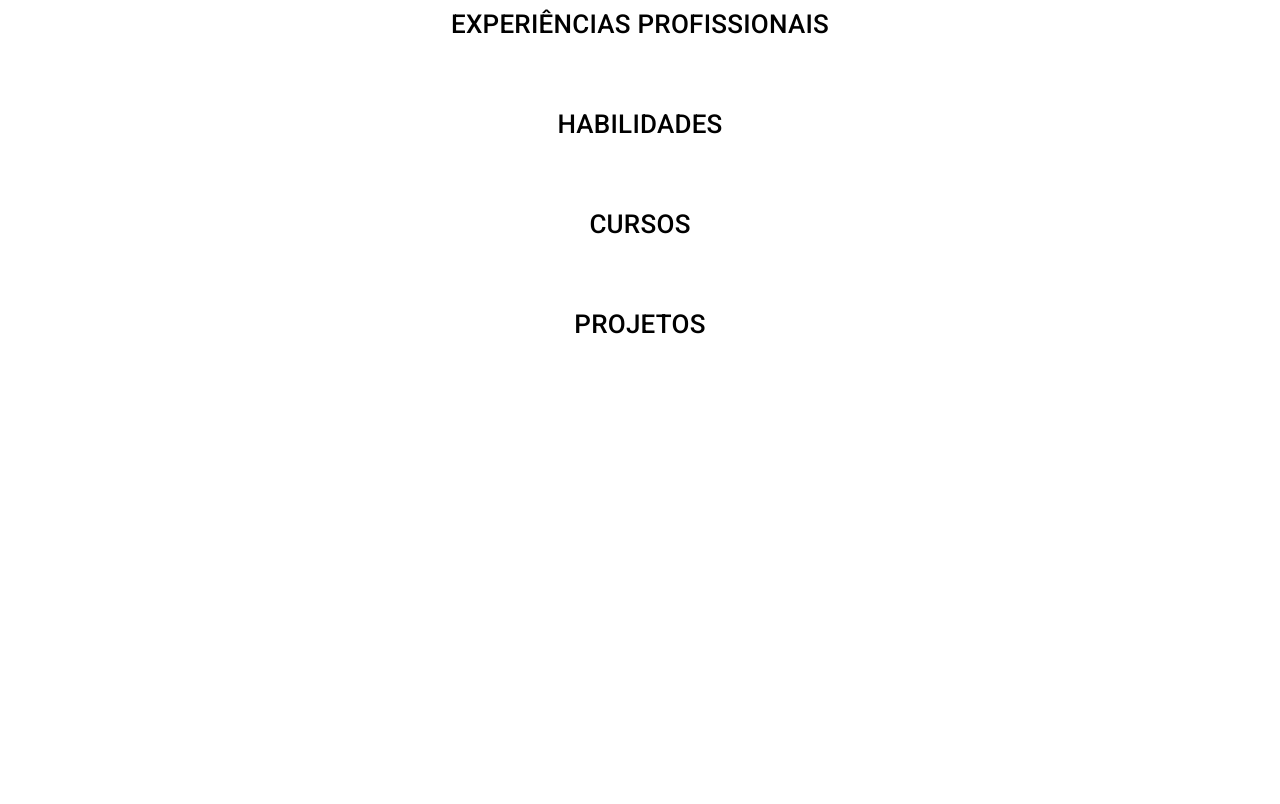
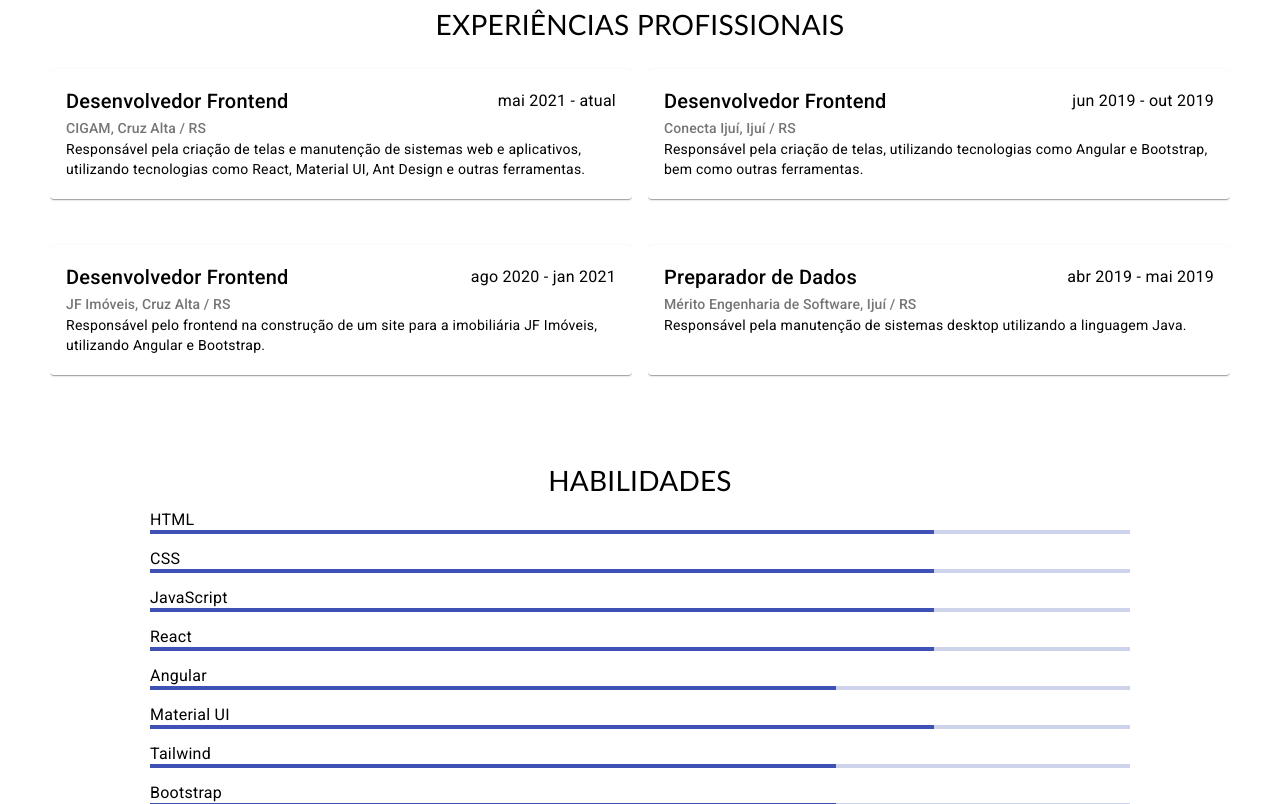
Before and after one commit to joaovfog/joaovfog.github.io, an Angular app: page / in a window 1280 px wide. Shown: the part 580-1384 px from the top of the page. Before the commit the page ends 964 px from the top, so only its background shows below. Built offline with nearby package versions, Linux system fonts and the light colour scheme.

Commit message:
feat: professional experiences and skills sections

```diff
--- a/src/app/app.module.ts
+++ b/src/app/app.module.ts
@@ -6,6 +6,8 @@ import { AppComponent } from './app.component';
 
 import { MatToolbarModule } from '@angular/material/toolbar';
 import { MatGridListModule } from '@angular/material/grid-list';
+import { MatCardModule } from '@angular/material/card'
+import { MatProgressBarModule } from '@angular/material/progress-bar'
 
 import { HeaderComponent } from './components/header/header.component';
 import { SkillsSectionComponent } from './components/skills-section/skills-section.component';
@@ -24,7 +26,7 @@ import { CoursesComponent } from './components/courses/courses.component';
     ProfessionalExperiencesComponent,
     CoursesComponent,
   ],
-  imports: [BrowserModule, AppRoutingModule, MatToolbarModule, MatGridListModule],
+  imports: [BrowserModule, AppRoutingModule, MatToolbarModule, MatGridListModule, MatCardModule, MatProgressBarModule],
   providers: [],
   bootstrap: [AppComponent],
 })
--- a/src/app/components/professional-experiences/professional-experiences.component.css
+++ b/src/app/components/professional-experiences/professional-experiences.component.css
@@ -1,10 +1,19 @@
-.experiences {
+.experiences-title {
     display: flex;
     justify-content: center;
     margin-top: 80px;
+    margin-bottom: 20px;
+
+    font-size: 28px;
+    font-family: 'Gill Sans', 'Gill Sans MT', Calibri, 'Trebuchet MS', sans-serif;
 }
 
-.experiences-title {
-    font-size: 26px;
-    font-weight: 500;
+.card {
+    width: 700px;
+    height: 130px;
 }
+
+.card-date {
+    font-size: 16px;
+    margin-top: 6px;
+}
--- a/src/app/components/professional-experiences/professional-experiences.component.html
+++ b/src/app/components/professional-experiences/professional-experiences.component.html
@@ -1,3 +1,26 @@
-<div class="experiences">
+<div>
     <span class="experiences-title">EXPERIÊNCIAS PROFISSIONAIS</span>
+    <mat-grid-list cols="2" rowHeight="10rem" gutterSize="1rem">
+        <div *ngFor="let professionalExperience of professionalExperiences" class="professionalExperiences">
+            <mat-grid-tile>
+                <mat-card class="card">
+                    <mat-card-header>
+                        <mat-card-title-group>
+                            <mat-card-title>
+                                {{professionalExperience.title}}
+                            </mat-card-title>
+                            <mat-card-subtitle>
+                                {{professionalExperience.companyName}}, {{professionalExperience.city}} /
+                                {{professionalExperience.state}}
+                            </mat-card-subtitle>
+                            <p class="card-date">{{professionalExperience.date}}</p>
+                        </mat-card-title-group>
+                    </mat-card-header>
+                    <mat-card-content>
+                        {{professionalExperience.description}}
+                    </mat-card-content>
+                </mat-card>
+            </mat-grid-tile>
+        </div>
+    </mat-grid-list>
 </div>
--- a/src/app/components/professional-experiences/professional-experiences.component.ts
+++ b/src/app/components/professional-experiences/professional-experiences.component.ts
@@ -1,10 +1,56 @@
 import { Component } from '@angular/core';
+
+export interface ProfessionalExperience {
+  title: string;
+  date: string;
+  companyName: string;
+  city: string;
+  state: string;
+  description: string;
+}
 
 @Component({
   selector: 'app-professional-experiences',
   templateUrl: './professional-experiences.component.html',
-  styleUrls: ['./professional-experiences.component.css']
+  styleUrls: ['./professional-experiences.component.css'],
 })
 export class ProfessionalExperiencesComponent {
-
+  professionalExperiences: ProfessionalExperience[] = [
+    {
+      title: 'Desenvolvedor Frontend',
+      date: 'mai 2021 - atual',
+      companyName: 'CIGAM',
+      city: 'Cruz Alta',
+      state: 'RS',
+      description:
+        'Responsável pela criação de telas e manutenção de sistemas web e aplicativos, utilizando tecnologias como React, Material UI, Ant Design e outras ferramentas.',
+    },
+    {
+      title: 'Desenvolvedor Frontend',
+      date: 'jun 2019 - out 2019',
+      companyName: 'Conecta Ijuí',
+      city: 'Ijuí',
+      state: 'RS',
+      description:
+        'Responsável pela criação de telas, utilizando tecnologias como Angular e Bootstrap, bem como outras ferramentas.',
+    },
+    {
+      title: 'Desenvolvedor Frontend',
+      date: 'ago 2020 - jan 2021',
+      companyName: 'JF Imóveis',
+      city: 'Cruz Alta',
+      state: 'RS',
+      description:
+        'Responsável pelo frontend na construção de um site para a imobiliária JF Imóveis, utilizando Angular e Bootstrap.',
+    },
+    {
+      title: 'Preparador de Dados',
+      date: 'abr 2019 - mai 2019',
+      companyName: 'Mérito Engenharia de Software',
+      city: 'Ijuí',
+      state: 'RS',
+      description:
+        'Responsável pela manutenção de sistemas desktop utilizando a linguagem Java.',
+    }
+  ];
 }
--- a/src/app/components/skills-section/skills-section.component.css
+++ b/src/app/components/skills-section/skills-section.component.css
@@ -1,10 +1,25 @@
-.skills {
+.skills-title {
     display: flex;
     justify-content: center;
     margin-top: 80px;
+    margin-bottom: 20px;
+
+    font-size: 28px;
+    font-family: 'Gill Sans', 'Gill Sans MT', Calibri, 'Trebuchet MS', sans-serif;
 }
 
-.skills-title {
-    font-size: 26px;
-    font-weight: 500;
+.skill-title {
+    font-size: 16px;
 }
+
+.skills {
+    /* width: 700px; */
+}
+
+.skills-content {
+    padding: 0 100px 0 100px;
+}
+
+.progress-bar {
+    margin-bottom: 15px;
+}
--- a/src/app/components/skills-section/skills-section.component.html
+++ b/src/app/components/skills-section/skills-section.component.html
@@ -1,3 +1,11 @@
-<div class="skills">
+<div>
     <span class="skills-title">HABILIDADES</span>
+    <div class="skills-content">
+        <div *ngFor="let skill of skills" class="skills">
+            <div>
+                <span class="skill-title">{{skill.title}}</span>
+                <mat-progress-bar mode="determinate" value={{skill.level}} class="progress-bar" />
+            </div>
+        </div>
+    </div>
 </div>
--- a/src/app/components/skills-section/skills-section.component.ts
+++ b/src/app/components/skills-section/skills-section.component.ts
@@ -1,4 +1,9 @@
 import { Component } from '@angular/core';
+
+export interface Skills {
+  title: string;
+  level: string;
+}
 
 @Component({
   selector: 'app-skills-section',
@@ -6,5 +11,14 @@ import { Component } from '@angular/core';
   styleUrls: ['./skills-section.component.css']
 })
 export class SkillsSectionComponent {
-
+  skills: Skills[] = [
+    { title: 'HTML', level: '80' },
+    { title: 'CSS', level: '80' },
+    { title: 'JavaScript', level: '80' },
+    { title: 'React', level: '80' },
+    { title: 'Angular', level: '70' },
+    { title: 'Material UI', level: '80' },
+    { title: 'Tailwind', level: '70' },
+    { title: 'Bootstrap', level: '70' },
+  ]
 }
```
